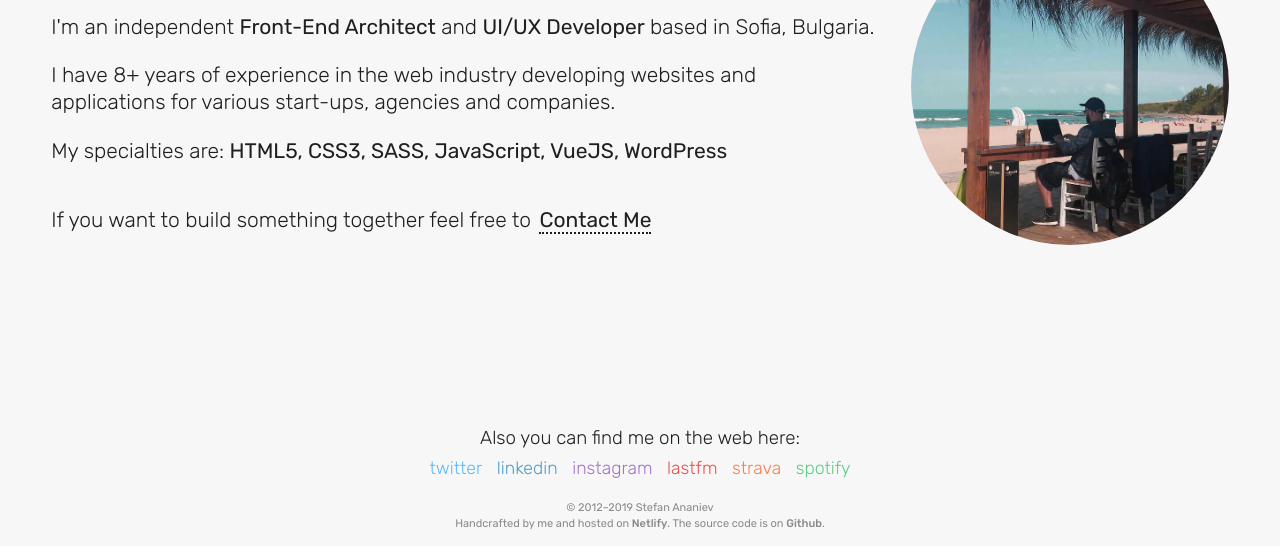
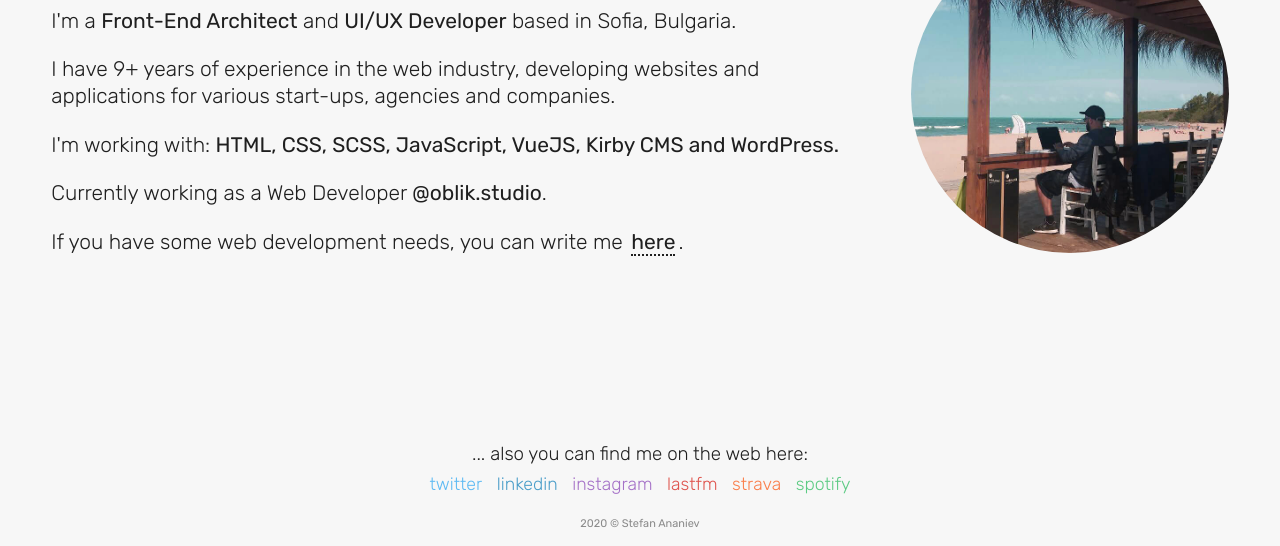
Before and after one commit to stananiev/stefan-ananiev, a plain HTML site: page src/index.html in a window 1280 px wide. Shown: the part 254-800 px from the top of the page. Drawn offline with Linux system fonts and the light colour scheme.

Commit message:
text updates

```diff
--- a/src/index.html
+++ b/src/index.html
@@ -36,22 +36,23 @@
 					<span>I'm Stefan Ananiev,</span>
 				</h1>
 
-				<p>I'm an independent <span class="fw-400">Front-End Architect</span> and <span class="fw-400">UI/UX Developer</span> based in Sofia, Bulgaria.</p>
-				<p>I have 8+ years of experience in the web industry developing websites and applications for various <span class="no-wrap">start-ups</span>, agencies and companies.</p>
-				<p>My specialties are: <span class="fw-400">HTML5, CSS3, SASS, JavaScript, VueJS, WordPress</span></p>
+				<p>I'm a <span class="fw-400">Front-End Architect</span> and <span class="fw-400">UI/UX Developer</span> based in Sofia, Bulgaria.</p>
+				<p>I have 9+ years of experience in the web industry, developing websites and applications for various <span class="no-wrap">start-ups</span>, agencies and companies.</p>
+				<p>I'm working with: <span class="fw-400">HTML, CSS, SCSS, JavaScript, VueJS, Kirby CMS and WordPress.</span></p>
+				<p>Currently working as a Web Developer <a href="https://oblik.studio" tager="_blank"><span class="fw-400">@oblik.studio<span class="fw-400"></span></a>.</p>
 
-				<p class="contact-me">
-					If you want to build something together feel free to
-					<a href="mailto:stefan.ananiev@gmail.com" class="contact-me__button">Contact Me</a>
+				<p>
+					If you have some web development needs, you can write me
+					<a href="mailto:stefan.ananiev@gmail.com" class="contact-me__button">here</a>.
 				</p>
 			</div>
 			<div class="about__image">
-				<img src="images/workin_hard.jpg" alt="Stefan Ananiev Workin' Hard">
+				<img src="images/working_hard.jpg">
 			</div>
 		</main>
 
 		<footer class="footer">
-			<h5>Also you can find me on the web here:</h5>
+			<h5>... also you can find me on the web here:</h5>
 			<div class="social">
 				<a href="https://twitter.com/stananiev" target="_blank" class="social__twitter">twitter</a>
 				<a href="https://www.linkedin.com/in/stananiev" target="_blank" class="social__linkedin">linkedin</a>
@@ -60,13 +61,7 @@
 				<a href="https://www.strava.com/athletes/7437753" target="_blank" class="social__strava">strava</a>
 				<a href="https://open.spotify.com/user/11128200867" target="_blank" class="social__spotify">spotify</a>
 			</div>
-			<small>&copy; 2012–2019 Stefan Ananiev</small>
-			<small>
-				Handcrafted by me and hosted on
-				<a href="https://netlify.com" target="_blank">Netlify</a>.
-				The source code is on
-				<a href="https://github.com" target="_blank">Github</a>.
-			</small>
+			<small>2020 &copy; Stefan Ananiev</small>
 		</footer>
 	</body>
 </html>
```
Also changed, not shown: src/images/working_hard.jpg (renamed from src/images/workin_hard.jpg).
